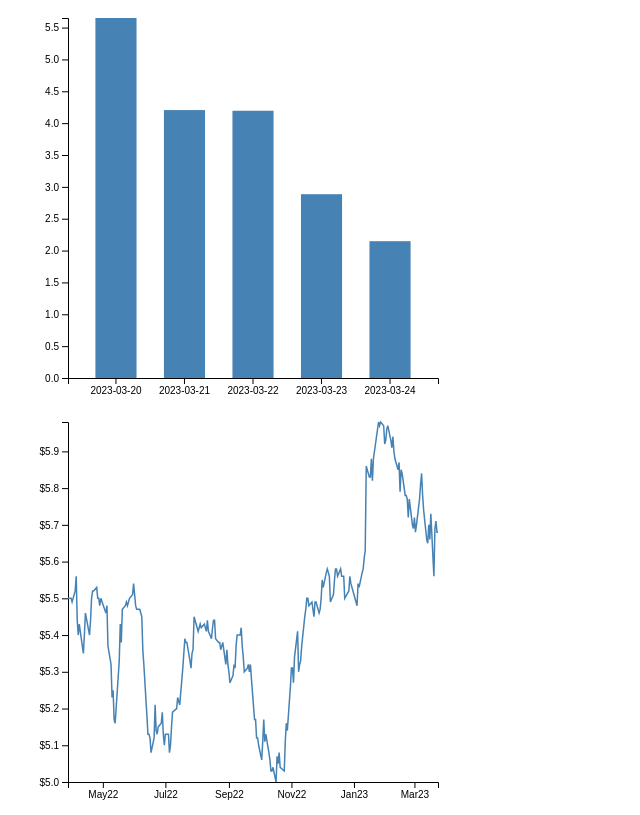
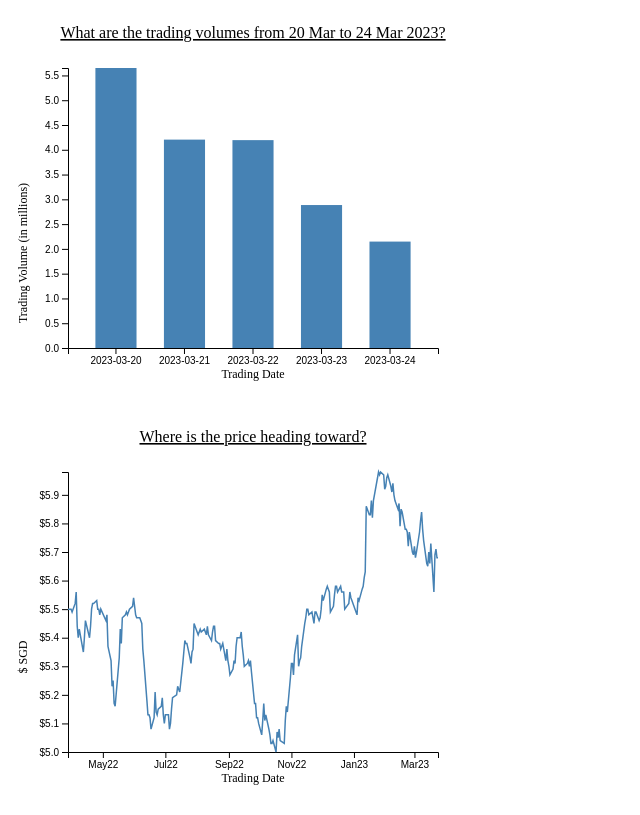
Before and after one commit to chunzhu/task_a1, a plain HTML site: page index.html in a window 1280 px wide. Shown: the top 815 px of the page, without its empty margins (0-640 px from the left). Drawn offline with nearby package versions, Linux system fonts and the light colour scheme.

Commit message:
updated graphs

```diff
--- a/index.html
+++ b/index.html
@@ -13,10 +13,11 @@
 <!-- Create a div where the graph will take place -->
 <div id="my_dataviz"></div>
 <div id="my_dataviz1"></div>
+<div id="my_dataviz2"></div>
 <script>
 
 // set the dimensions and margins of the graph
-var margin = {top: 10, right: 30, bottom: 30, left: 60},
+var margin = {top: 60, right: 30, bottom: 60, left: 60},
     width = 460 - margin.left - margin.right,
     height = 400 - margin.top - margin.bottom;
 
@@ -35,7 +36,16 @@ var svg = d3.select("#my_dataviz")
     .attr("transform",
           "translate(" + margin.left + "," + margin.top + ")");
 
+
 var svg1 = d3.select("#my_dataviz1")
+  .append("svg")
+    .attr("width", width + margin.left + margin.right)
+    .attr("height", height + margin.top + margin.bottom)
+  .append("g")
+    .attr("transform",
+          "translate(" + margin.left + "," + margin.top + ")");
+
+var svg2 = d3.select("#my_dataviz2")
   .append("svg")
     .attr("width", width + margin.left + margin.right)
     .attr("height", height + margin.top + margin.bottom)
@@ -88,7 +98,31 @@ data = d3.csv("https://raw.githubusercontent.com/chunzhu/task_a1/main/C6L.SI.csv
             var line_values = rows.filter(d => !(isNaN(d.close)))
             console.log(lastFewDaysVolume)
 
+            svg.append("text")
+            .attr("x", (width / 2))
+            .attr("y", 0 - (margin.top / 2))
+            .attr("text-anchor", "middle")
+            .style("font-size", "16px")
+            .style("text-decoration", "underline")
+            .text("What are the trading volumes from 20 Mar to 24 Mar 2023?")
 
+            svg.append("text")
+            .attr("class", "x label")
+            .attr("text-anchor", "middle")
+            .attr("x", width/2)
+            .attr("y", height + 30)
+            .text("Trading Date")
+            .style("font-size", "12px") ;
+
+            svg.append("text")
+            .attr("class", "y label")
+            .attr("text-anchor", "middle")
+            .attr("y", -50)
+            .attr("x",-1 * width /2)
+            .attr("dy", ".75em")
+            .attr("transform", "rotate(-90)")
+            .text("Trading Volume (in millions)")
+            .style("font-size", "12px") ;
 
     })
 
@@ -151,6 +185,33 @@ data = d3.csv("https://raw.githubusercontent.com/chunzhu/task_a1/main/C6L.SI.csv
                 .y(function(d) {
                     return yScale1(d['close']) })
                 )
+            svg1.append("text")
+            .attr("x", (width / 2))
+            .attr("y", 0 - (margin.top / 2))
+            .attr("text-anchor", "middle")
+            .style("font-size", "16px")
+            .style("text-decoration", "underline")
+            .text("Where is the price heading toward?")
+
+            svg1.append("text")
+            .attr("class", "x label")
+            .attr("text-anchor", "middle")
+            .attr("x", width/2)
+            .attr("y", height + 30)
+            .text("Trading Date")
+            .style("font-size", "12px") ;
+
+            svg1.append("text")
+            .attr("class", "y label")
+            .attr("text-anchor", "middle")
+            .attr("y", -50)
+            .attr("x",-1 * width /2)
+            .attr("dy", ".75em")
+            .attr("transform", "rotate(-90)")
+            .text("$ SGD")
+            .style("font-size", "12px") ;
+
+
 
     })
 
@@ -159,13 +220,79 @@ data = d3.csv("https://raw.githubusercontent.com/chunzhu/task_a1/main/C6L.SI.csv
         console.log(data)
         return {
 
-            'date': new Date(data.Date),
-            'close': parseFloat(data.pct_change),
-            'hk_close': parseInt(data.pct_change_hk)
+            'date': data.Date,
+            'pct_change': parseFloat(data.pct_change) * 100,
+            'pct_change_hk': parseFloat(data.pct_change_hk) * 100
         }
     },
     (error, rows) => {
-        console.log(rows)
+        data = rows.filter( d =>  !isNaN(d.pct_change) && !isNaN(d.pct_change_hk))
+        console.log(data)
+        // find data range
+        const xMin = d3.min(data, d => {
+        return d['pct_change'];
+        });
+        const xMax = d3.max(data, d => {
+        return d['pct_change'];
+        });
+        const yMin = d3.min(data, d => {
+        return d['pct_change_hk'];
+        });
+        const yMax = d3.max(data, d => {
+        return d['pct_change_hk'];
+        });
+
+
+        var x2 = d3.scaleLinear()
+            .domain([xMin, xMax])
+            .range([ 0, width ]);
+        svg2.append("g")
+            .attr("transform", "translate(0," + height + ")")
+            .call(d3.axisBottom(x2));
+
+        // Add Y axis
+        console.log(yMax)
+        var y2 = d3.scaleLinear()
+            .domain([yMin, yMax])
+            .range([ height, 0]);
+        svg2.append("g")
+            .call(d3.axisLeft(y2).tickFormat(d => d.toFixed(1) ));
+
+        // Add dots
+        svg2.append('g')
+            .selectAll("dot")
+            .data(data)
+            .enter()
+            .append("circle")
+            .attr("cx", function (d) { return x2(d.pct_change); } )
+            .attr("cy", function (d) { return y2(d.pct_change_hk); } )
+            .attr("r", 1.5)
+            .style("fill", "#69b3a2")
+        svg2.append("text")
+            .attr("x", (width / 2))
+            .attr("y", 0 - (margin.top / 2))
+            .attr("text-anchor", "middle")
+            .style("font-size", "16px")
+            .style("text-decoration", "underline")
+            .text("SQ vs Cathay Pacific Airline daily price % change")
+
+        svg2.append("text")
+            .attr("class", "x label")
+            .attr("text-anchor", "middle")
+            .attr("x", width/2)
+            .attr("y", height + 30)
+            .text("Daily % Change in SQ Share price")
+            .style("font-size", "12px") ;
+
+        svg2.append("text")
+            .attr("class", "y label")
+            .attr("text-anchor", "middle")
+            .attr("y", -50)
+            .attr("x",-1 * width /2)
+            .attr("dy", ".75em")
+            .attr("transform", "rotate(-90)")
+            .text("Daily % Change in Cathay Pacific Share price")
+            .style("font-size", "12px") ;
     }
     )
 </script>
```
